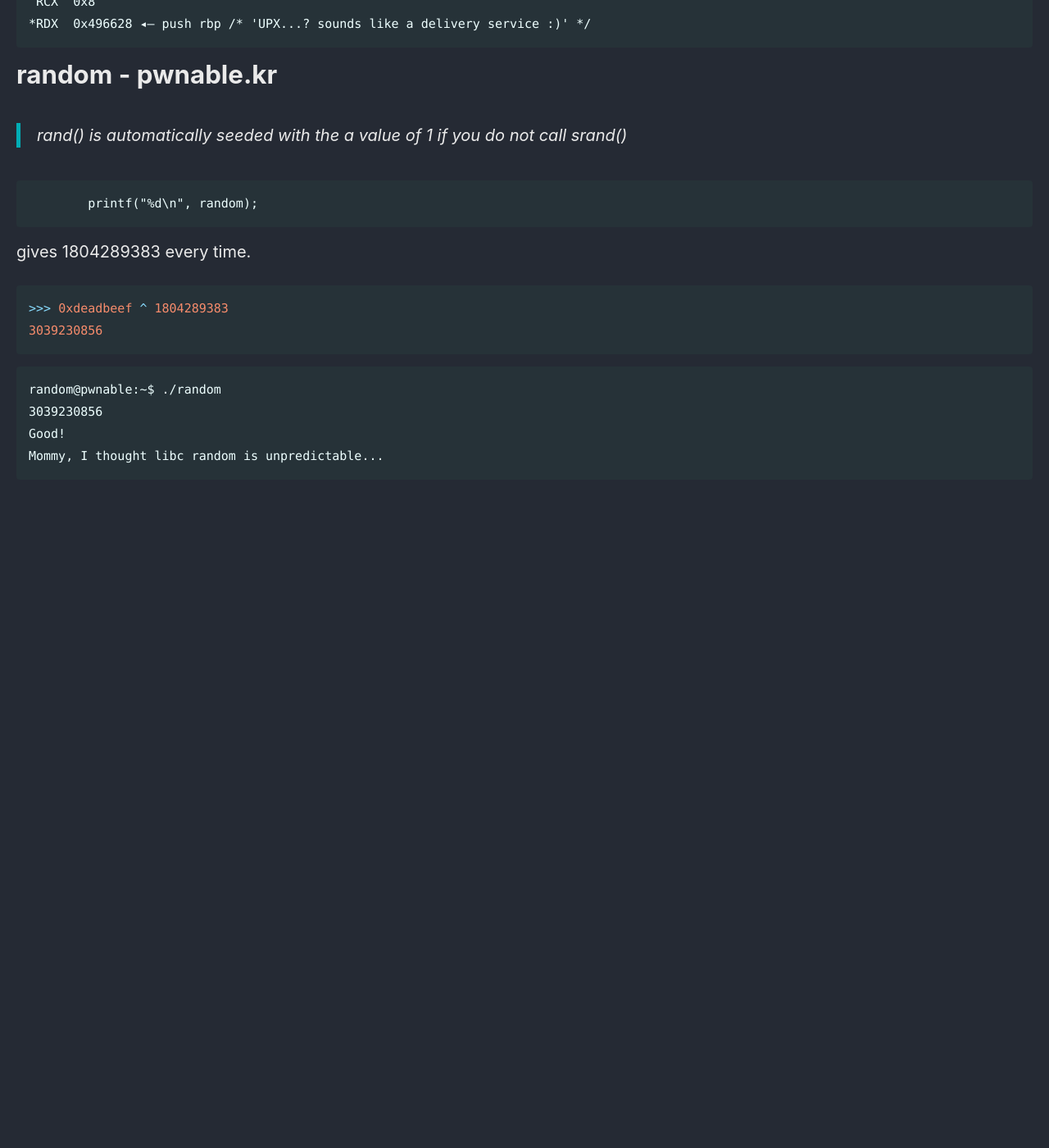
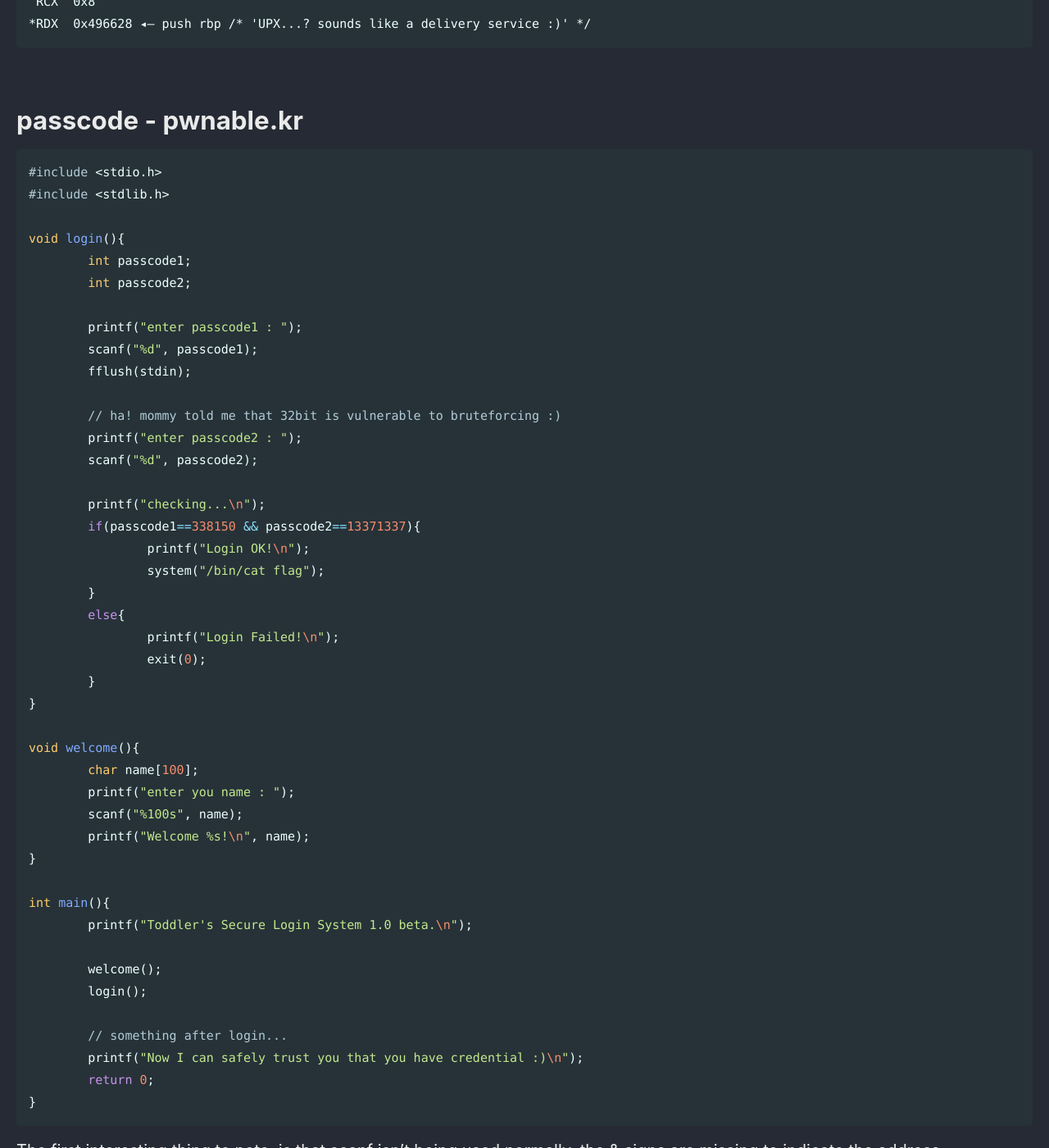
Before and after one commit to Connor-McCartney/Connor-McCartney.github.io, a Jekyll site: the page built from _pages/misc/pwn.md, in a window 1280 px wide and 1400 px high, scrolled down 22518 px. Shown: the whole window at 82% size. Built offline with Jekyll 4.4.1, drawn with Linux system fonts in a browser that asks for light colours; cached includes are drawn as plain includes; before the commit the page ends 23148 px from its top, so only the background shows below that; some of the changed text lies outside the part shown.

Commit message:
Update pwn.md

````diff
--- a/_pages/misc/pwn.md
+++ b/_pages/misc/pwn.md
@@ -916,7 +916,70 @@ LEGEND: STACK | HEAP | CODE | DATA | RWX | RODATA
 *RDX  0x496628 ◂— push rbp /* 'UPX...? sounds like a delivery service :)' */
 ```
 
+<br>
 
+# passcode - pwnable.kr
+
+```c
+#include <stdio.h>
+#include <stdlib.h>
+
+void login(){
+        int passcode1;
+        int passcode2;
+
+        printf("enter passcode1 : ");
+        scanf("%d", passcode1);
+        fflush(stdin);
+
+        // ha! mommy told me that 32bit is vulnerable to bruteforcing :)
+        printf("enter passcode2 : ");
+        scanf("%d", passcode2);
+
+        printf("checking...\n");
+        if(passcode1==338150 && passcode2==13371337){
+                printf("Login OK!\n");
+                system("/bin/cat flag");
+        }
+        else{
+                printf("Login Failed!\n");
+                exit(0);
+        }
+}
+
+void welcome(){
+        char name[100];
+        printf("enter you name : ");
+        scanf("%100s", name);
+        printf("Welcome %s!\n", name);
+}
+
+int main(){
+        printf("Toddler's Secure Login System 1.0 beta.\n");
+
+        welcome();
+        login();
+
+        // something after login...
+        printf("Now I can safely trust you that you have credential :)\n");
+        return 0;
+}
+```
+
+The first interesting thing to note, is that scanf isn't being used normally, the & signs are missing to indicate the address.
+
+```c
+        scanf("%d", passcode1);
+        fflush(stdin);
+
+        // ha! mommy told me that 32bit is vulnerable to bruteforcing :)
+        printf("enter passcode2 : ");
+        scanf("%d", passcode2);
+```
+
+
+
+<br>
 
 # random - pwnable.kr
 
````
